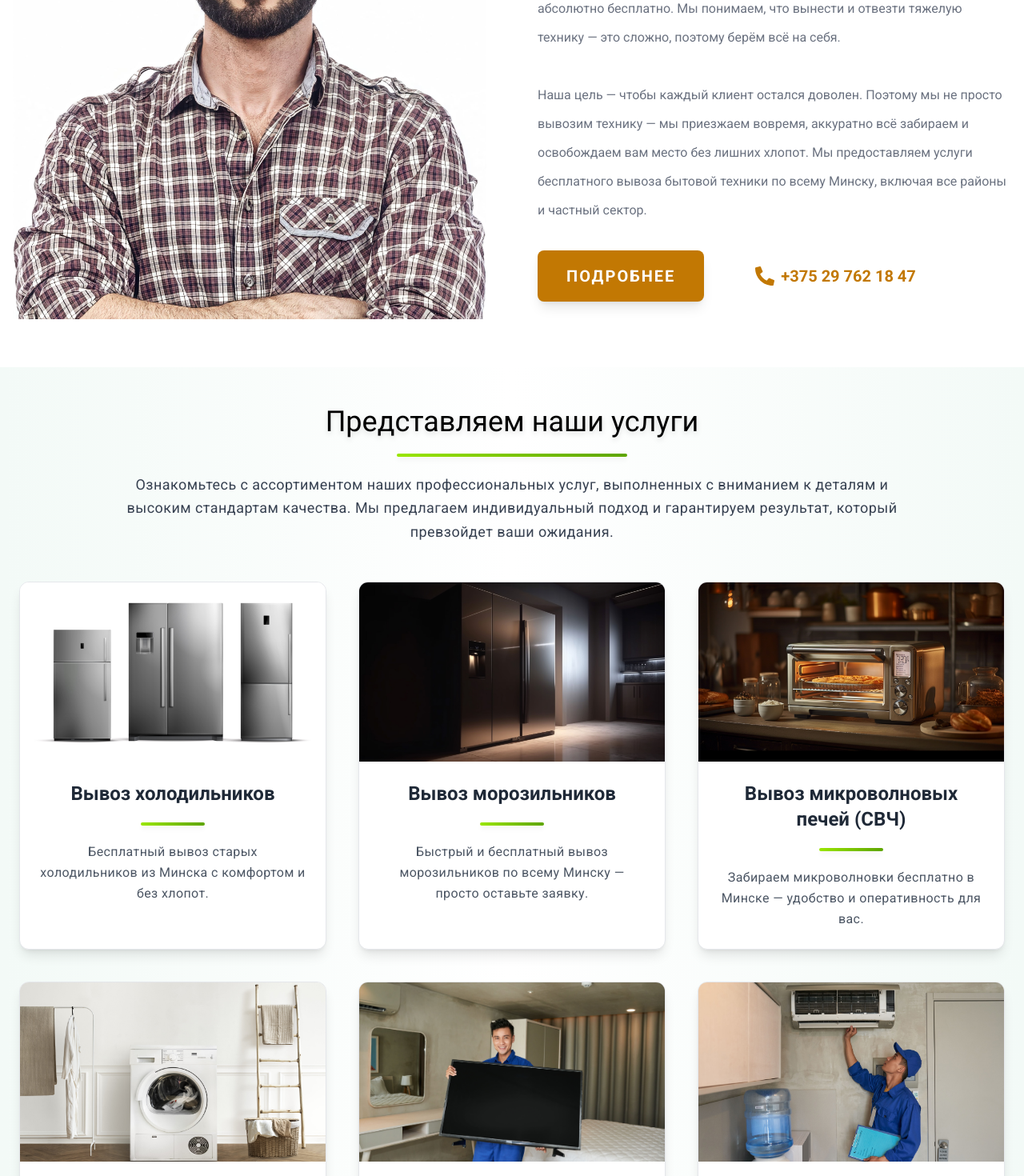
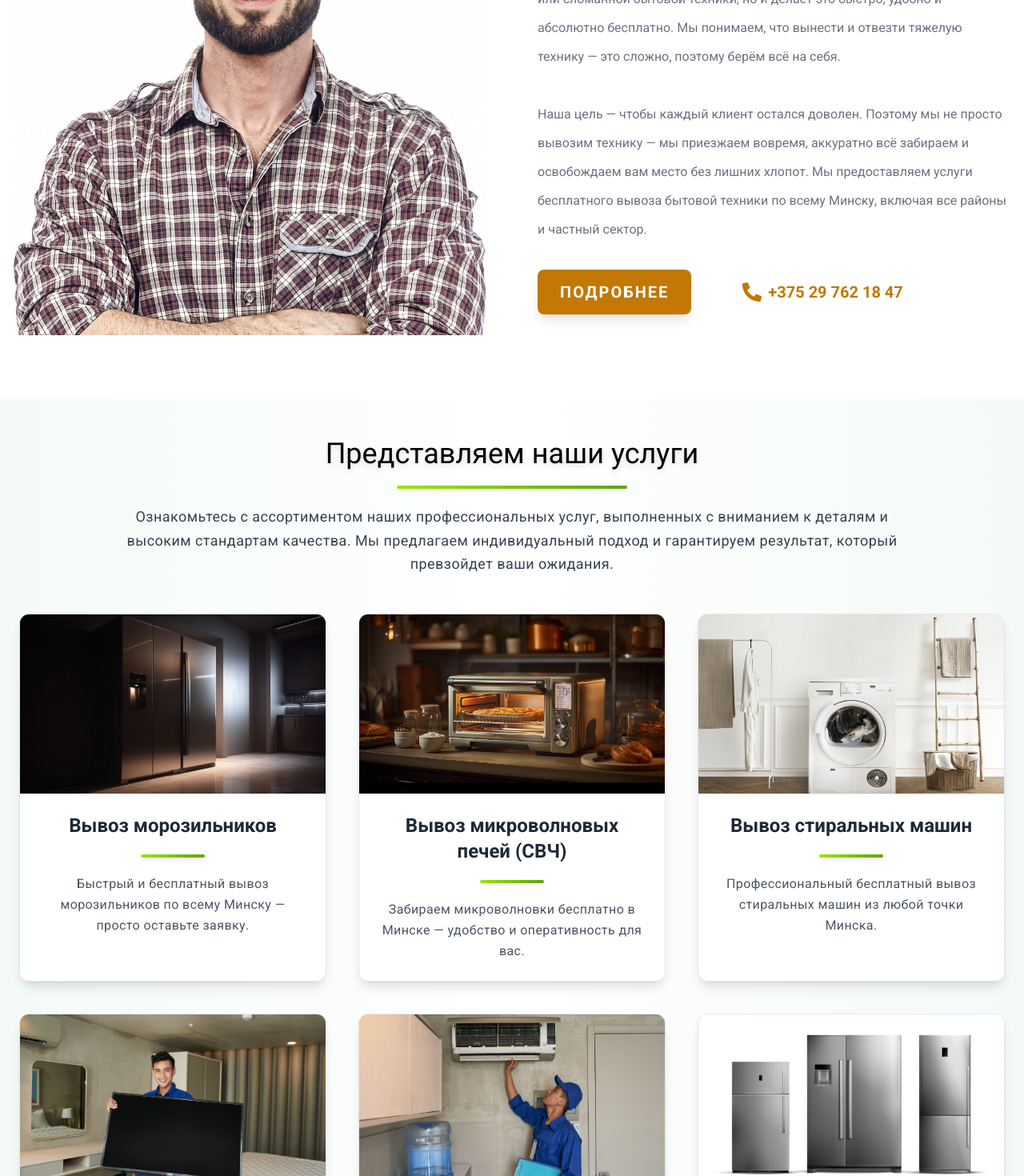
Before and after one commit to Bezniak/appliance-removal, a React (Vite) app: page / in a window 1280 px wide. Shown: the part 1330-2800 px from the top of the page at 80% size. Built offline with nearby package versions, Linux system fonts and the light colour scheme; the HTML template or start-up script is replaced by a standard one.

Commit message:
Hero.jsx

```diff
--- a/public/Welcom/Welcome.jsx
+++ b/public/Welcom/Welcome.jsx
@@ -5,7 +5,7 @@ import {FaPhoneAlt} from "react-icons/fa";
 
 const Welcome = () => {
     return (
-        <section className="md:h-screen flex items-center bg-white py-20">
+        <section className="flex items-center bg-white py-20">
             <div className="container mx-auto flex flex-col md:flex-row items-center justify-between gap-16 px-4">
                 <div className="w-full md:w-1/2 flex justify-center">
                     <img
@@ -35,7 +35,7 @@ const Welcome = () => {
                     <div
                         className="flex flex-col md:flex-row justify-center md:justify-start items-center gap-10 md:gap-16">
                         <Button
-                            className="!bg-yellow-500 hover:bg-lime-600 text-white text-lg md:text-xl tracking-widest font-bold uppercase px-9 py-8 rounded-lg shadow-lg transition-transform hover:scale-105 active:scale-95"
+                            className="!bg-yellow-500 hover:bg-lime-600 text-white text-lg md:text-xl tracking-widest font-bold uppercase px-7 py-7 rounded-lg shadow-lg transition-transform hover:scale-105 active:scale-95"
                         >
                             <a href="#">Подробнее</a>
                         </Button>
--- a/src/components/Cards/Cards.jsx
+++ b/src/components/Cards/Cards.jsx
@@ -1,8 +1,18 @@
+import {useState} from "react";
 import {services} from "../../store/data.js";
 
 export function Cards() {
+    const [visibleCount, setVisibleCount] = useState(6);
+
+    const handleShowMore = () => {
+        setVisibleCount(prev => prev + 6);
+    };
+
+    const isAllVisible = visibleCount >= services.length;
+
     return (
-        <div className="max-w-7xl mx-auto px-6 py-12 bg-gradient-to-r from-green-50 via-white to-green-50">
+        <div className='bg-gradient-to-r from-green-50 via-white to-green-50'>
+            <div className="max-w-7xl mx-auto px-6 py-12">
                 <h1 className="text-4xl mb-4 text-center drop-shadow-md">
                     Представляем наши услуги
                 </h1>
@@ -14,7 +24,7 @@ export function Cards() {
                     и гарантируем результат, который превзойдет ваши ожидания.
                 </p>
                 <div className="grid grid-cols-1 sm:grid-cols-2 md:grid-cols-3 gap-10">
-                {services.map(({id, title, img, description}) => (
+                    {services.slice(0, visibleCount).map(({id, title, img, description}) => (
                         <div
                             key={id}
                             className="bg-white rounded-xl shadow-lg border border-gray-200 overflow-hidden transform transition duration-500 hover:scale-105 hover:shadow-2xl hover:border-lime-500 cursor-pointer"
@@ -25,7 +35,6 @@ export function Cards() {
                                     alt={title}
                                     className="w-full h-full object-cover transition-transform duration-500 hover:scale-110"
                                 />
-
                             </div>
                             <div className="p-6 text-center">
                                 <h3 className="text-2xl font-bold mb-3 text-gray-800 flex justify-center items-center gap-3">
@@ -40,6 +49,17 @@ export function Cards() {
                         </div>
                     ))}
                 </div>
+                {!isAllVisible && (
+                    <div className="flex justify-center mt-10">
+                        <button
+                            onClick={handleShowMore}
+                            className="!bg-lime-600 uppercase hover:bg-yellow-500 text-white font-semibold px-8 !py-4 rounded-lg shadow-lg transition-transform cursor-pointer hover:scale-105 active:scale-95"
+                        >
+                            Все услуги
+                        </button>
+                    </div>
+                )}
+            </div>
         </div>
     );
 }
--- /dev/null
+++ b/src/components/Hero/Hero.jsx
@@ -0,0 +1,35 @@
+const Hero = () => {
+    return (
+        <div
+            className="relative h-screen bg-cover bg-center bg-fixed"
+            style={{backgroundImage: "url('/heroBg.jpg')"}}
+        >
+            {/* Overlay для затемнения картинки */}
+            <div className="absolute inset-0 bg-black/50 z-0"/>
+
+            {/* Контент поверх затемнения */}
+            <div className="relative z-10 flex items-center justify-center h-full px-4">
+                <div
+                    className="relative border-4 border-white/30 bg-white/10 backdrop-blur-sm p-10 rounded-md text-center max-w-4xl">
+                    <h1 className="text-3xl md:text-5xl text-white mb-4">
+                        Нужно срочно избавиться от старой техники?
+                    </h1>
+                    <div className="w-16 h-1 bg-yellow-500 mx-auto mb-6"></div>
+                    <p className="text-white text-lg md:text-xl mb-8 leading-relaxed">
+                        Бесплатно и быстро вывезем ненужную бытовую технику по Минску.
+                        Освободите место в доме уже сегодня — мы сами всё вынесем и погрузим.
+                    </p>
+
+                    {/* Кнопка выходит за рамку вниз */}
+                    <button
+                        className="absolute -bottom-6 left-1/2 transform -translate-x-1/2 bg-yellow-500 hover:bg-yellow-600 text-white font-semibold px-8 py-4 rounded-lg shadow-lg transition-transform hover:scale-105 active:scale-95"
+                    >
+                        Заказать вывоз
+                    </button>
+                </div>
+            </div>
+        </div>
+    );
+};
+
+export default Hero;
--- a/src/components/Navbar/ContactInfoNavbar.jsx
+++ b/src/components/Navbar/ContactInfoNavbar.jsx
@@ -6,7 +6,7 @@ import {Button} from "flowbite-react";
 
 export const ContactInfoNavbar = () => {
     return (
-        <div className='hidden py-6 !px-12 md:px-8 lg:flex items-center justify-between border-b'>
+        <div className='hidden py-6 !px-12 md:px-8 lg:flex items-center justify-between border-b border-gray-200'>
             <div>
                 <Link to="/" className="flex items-center gap-3">
                     <img src="/logo.svg" alt="Логотип" width={52} height={52}/>
@@ -42,7 +42,8 @@ export const ContactInfoNavbar = () => {
             </div>
 
             <Button
-                className="!bg-lime-600 uppercase hover:bg-yellow-500 text-white font-semibold px-6 !py-7 rounded-lg shadow-lg transition-transform cursor-pointer hover:scale-105 active:scale-95">
+                className="!bg-lime-600 uppercase hover:bg-yellow-500 text-white font-semibold px-6 !py-7 rounded-lg shadow-lg transition-transform cursor-pointer hover:scale-105 active:scale-95"
+            >
                 Подать заявку
             </Button>
         </div>
--- a/src/components/Navbar/Navbar.jsx
+++ b/src/components/Navbar/Navbar.jsx
@@ -37,7 +37,7 @@ export const Navbar = () => {
     return (
         <div>
             <ContactInfoNavbar/>
-            <nav className="stickybg-white border-gray-200 w-full">
+            <nav className="border-gray-200 w-full">
                 <div className="mx-auto flex flex-wrap items-center justify-center px-4 py-7">
                     <div className='flex justify-between items-center w-full'>
 
--- a/src/pages/Home.jsx
+++ b/src/pages/Home.jsx
@@ -2,6 +2,7 @@ import React from 'react';
 import {Carousel} from "../components/Carousel/Carousel.jsx";
 import Welcome from "../../public/Welcom/Welcome.jsx";
 import {Cards} from "../components/Cards/Cards.jsx";
+import Hero from "../components/Hero/Hero.jsx";
 
 const Home = () => {
     return (
@@ -10,6 +11,7 @@ const Home = () => {
                 <Carousel/>
                 <Welcome/>
                 <Cards/>
+                <Hero/>
             </main>
         </>
     );
--- a/src/store/data.js
+++ b/src/store/data.js
@@ -1,12 +1,4 @@
 export const services = [
-    {
-        id: 1,
-        title: "Вывоз холодильников",
-        href: "/services/fridge",
-        icon: "🧊",
-        img: "/fridge.jpg",
-        description: "Бесплатный вывоз старых холодильников из Минска с комфортом и без хлопот."
-    },
     {
         id: 2,
         title: "Вывоз морозильников",
@@ -46,6 +38,14 @@ export const services = [
         icon: "🌬️",
         img: "/air-conditioner.jpg",
         description: "Вывоз кондиционеров в Минске — мы бесплатно заберём вашу технику без лишних вопросов."
+    },
+    {
+        id: 1,
+        title: "Вывоз холодильников",
+        href: "/services/fridge",
+        icon: "🧊",
+        img: "/fridge.jpg",
+        description: "Бесплатный вывоз старых холодильников из Минска с комфортом и без хлопот."
     },
     {
         id: 7,
```
Also changed, not shown: public/heroBg.jpg (added). Lines whose indentation alone changed are shown as unchanged.
